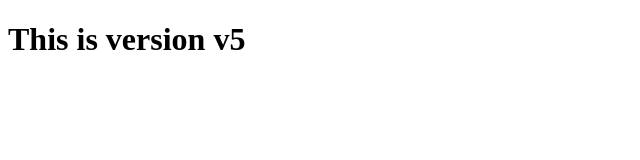
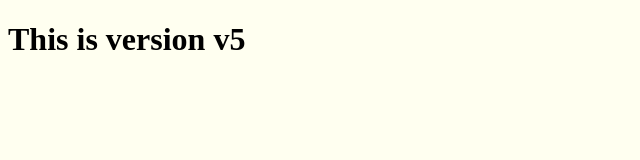
Before and after one commit to samgitreop/myrepo, a plain HTML site: page index.html in a window 1280 px wide. Shown: the whole page, without its empty margins (0-640 px from the left). Drawn offline with Linux system fonts and the light colour scheme.

Commit message:
added design from website

```diff
--- a/index.html
+++ b/index.html
@@ -4,6 +4,7 @@
     <meta charset="UTF-8">
     <meta name="viewport" content="width=device-width, initial-scale=1.0">
     <title>Document</title>
+     <link rel="stylesheet" href="styles.css">
 </head>
 <body>
     <h1>This is version v5</h1>
--- /dev/null
+++ b/styles.css
@@ -0,0 +1,11 @@
+/* styles.css */
+ body {
+    /* set a gradient background from purple to teal */
+    background-color: rgb(255, 255, 240);
+    color:blanchedalmond
+    margin:aquamarine
+    padding:bisque
+    justify:brown
+    align:aqua
+    height:black
+ }
```
